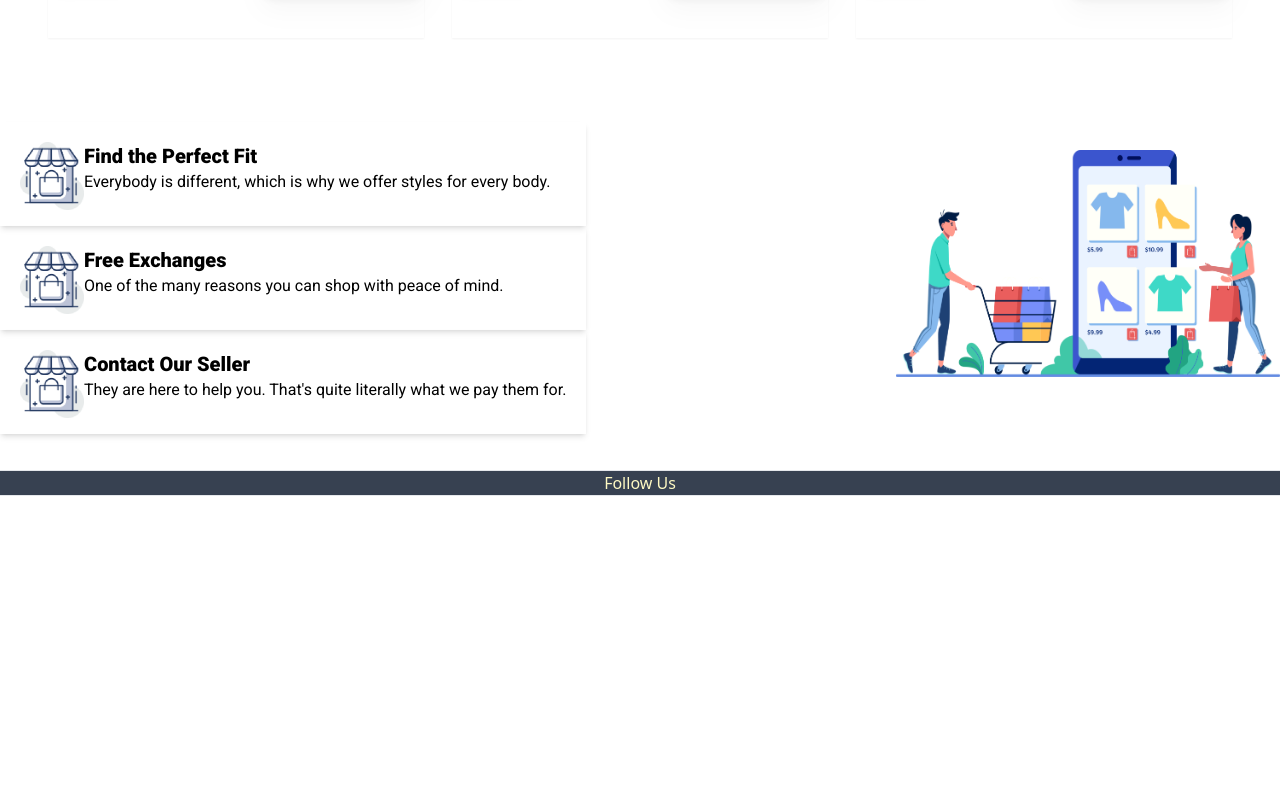
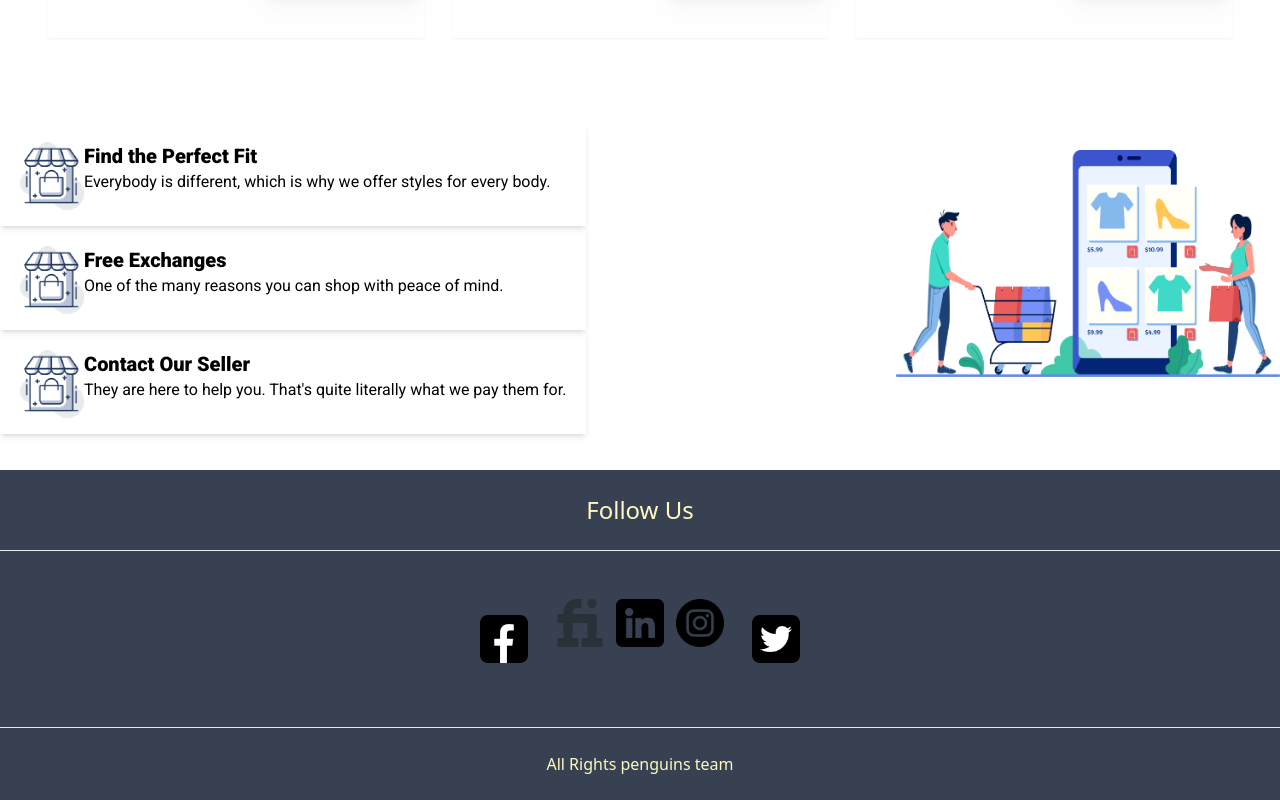
Before and after one commit to SamanAli30/Penguin-fashion, a plain HTML site: page index.html in a window 1280 px wide. Shown: the part 2235-3035 px from the top of the page. Before the commit the page ends 2769 px from the top, so only its background shows below. Drawn offline with nearby package versions, Linux system fonts and the light colour scheme.

Commit message:
footer complete

```diff
--- a/index.html
+++ b/index.html
@@ -237,9 +237,18 @@
         </section>
     </main>
     <footer class="bg-gray-700 text-yellow-100">
+
+    <h3 class="text-center py-6 text-2xl ">Follow Us</h3>
     <hr>
-    <h3 class="text-center">Follow Us</h3>
+    <div class="flex justify-center py-12 gap-3">
+        <img class="size-20" src="fafaf/Facebook.gif" alt="">
+        <img class="size-12" src="fafaf/fiverr.png" alt="">
+        <img class="size-12" src="fafaf/linkedin.png" alt="">
+        <img class="size-12" src="fafaf/instagram.png" alt="">
+        <img class="size-20" src="fafaf/Twitter.gif" alt="">
+    </div>
     <hr>
+    <h3 class="text-center py-6">All Rights penguins  team </h3>
     </footer>
 </body>
 
```
Also changed, not shown: fafaf/Facebook.gif (added), fafaf/Twitter.gif (added), fafaf/fiverr.png (added), fafaf/instagram.png (added), fafaf/linkedin.png (added).
